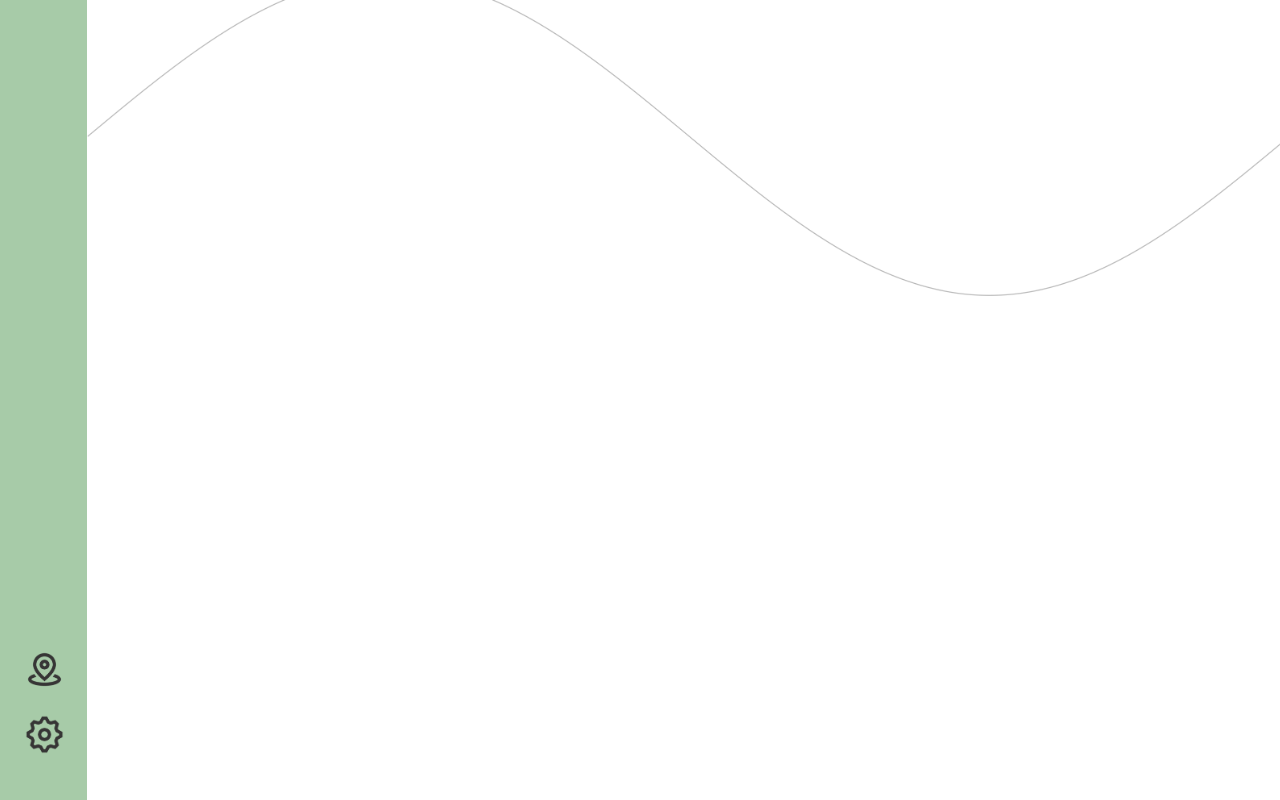
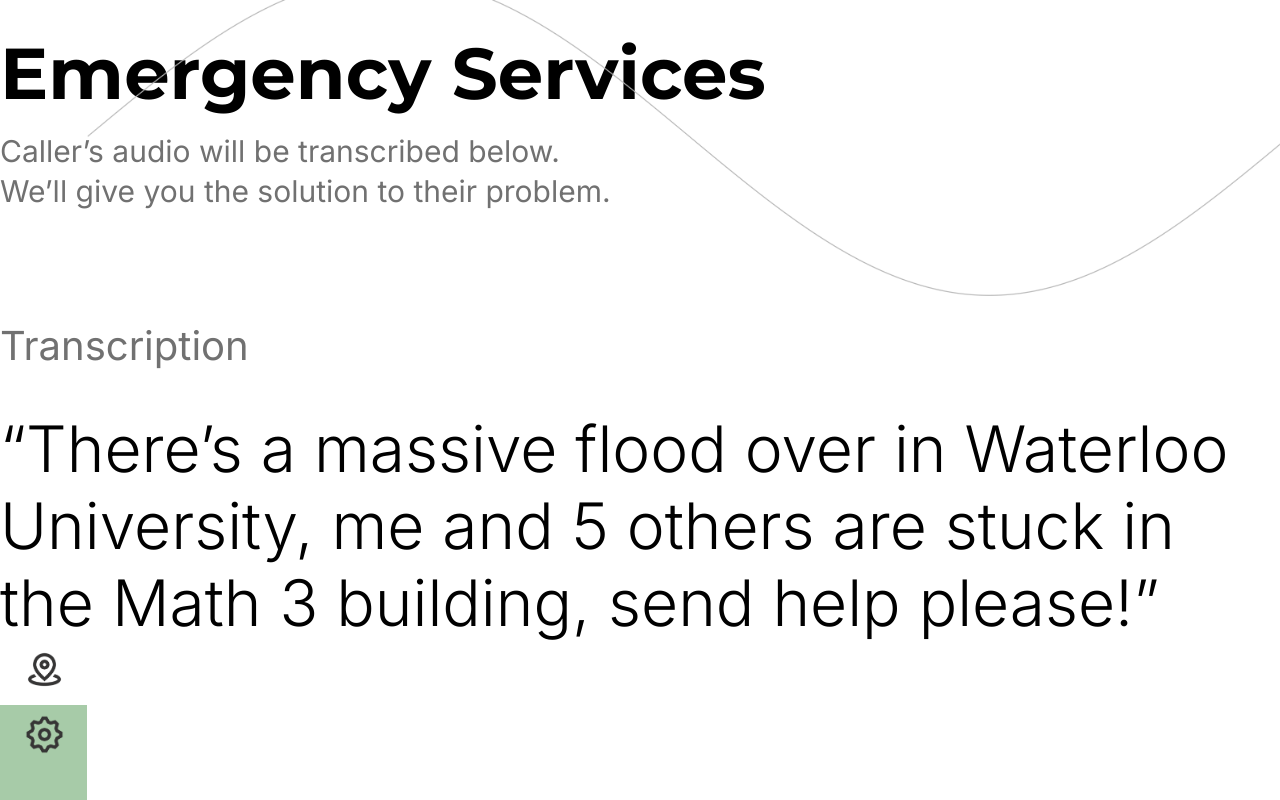
Before and after one commit to fiona-cai/Emergency-Services, a React (Create React App) app in the folder frontend/: page / in a window 1280 px wide. Shown: the top 800 px of the page. Built offline with nearby package versions, Linux system fonts and the light colour scheme; the HTML template or start-up script is replaced by a standard one.

Commit message:
homepage

```diff
--- a/frontend/src/App.css
+++ b/frontend/src/App.css
@@ -31,3 +31,37 @@
   top: 0;
   width: 1200px;
 }
+
+@import url('https://fonts.googleapis.com/css2?family=Inter:wght@100..900&family=Montserrat:ital,wght@0,100..900;1,100..900&display=swap');
+
+h1 {
+  font-family: 'Montserrat', sans-serif;
+  font-weight: bold;
+  font-size: 72px;
+  letter-spacing: -1.5%;
+  line-height: 50px;
+}
+
+p {
+  font-family: 'Inter', sans-serif;
+  font-size: 30px;
+  letter-spacing: 0.5%;
+  line-height: 10px;
+  color: #717171;
+}
+
+h2 {
+  font-family: 'Inter', sans-serif;
+  font-size: 40px;
+  font-weight: normal;
+  margin-top: 150px;
+  color: #717171;
+  line-height: 0px;
+}
+
+
+h3 {
+  font-family: 'Inter', sans-serif;
+  font-size: 64px;
+  font-weight: 300;
+}
--- a/frontend/src/Root.js
+++ b/frontend/src/Root.js
@@ -7,10 +7,19 @@
   // display tasks here
   return (
     <>
+<link rel="preconnect" href="https://fonts.googleapis.com"></link>
+<link rel="preconnect" href="https://fonts.gstatic.com" crossorigin></link>
+<link href="https://fonts.googleapis.com/css2?family=Inter:wght@100..900&family=Montserrat:ital,wght@0,100..900;1,100..900&display=swap" rel="stylesheet"></link>
+<h1>Emergency Services</h1>
+<p>Caller’s audio will be transcribed below.</p>
+<p>We’ll give you the solution to their problem.</p>
+<h2>Transcription</h2>
+<h3>“There’s a massive flood over in Waterloo University, me and 5 others are stuck in the Math 3 building, send help please!”</h3>
         <div className="navbar"></div>
         <img src={location} alt="location" className="location"/>
         <img src={settings} alt="settings" className="settings"/>
         <img src={wave} alt="wave" className="wave"/>
+
     </>
   );
 }
```
Also changed, not shown: frontend/src/index.css (line endings or trailing spaces).
